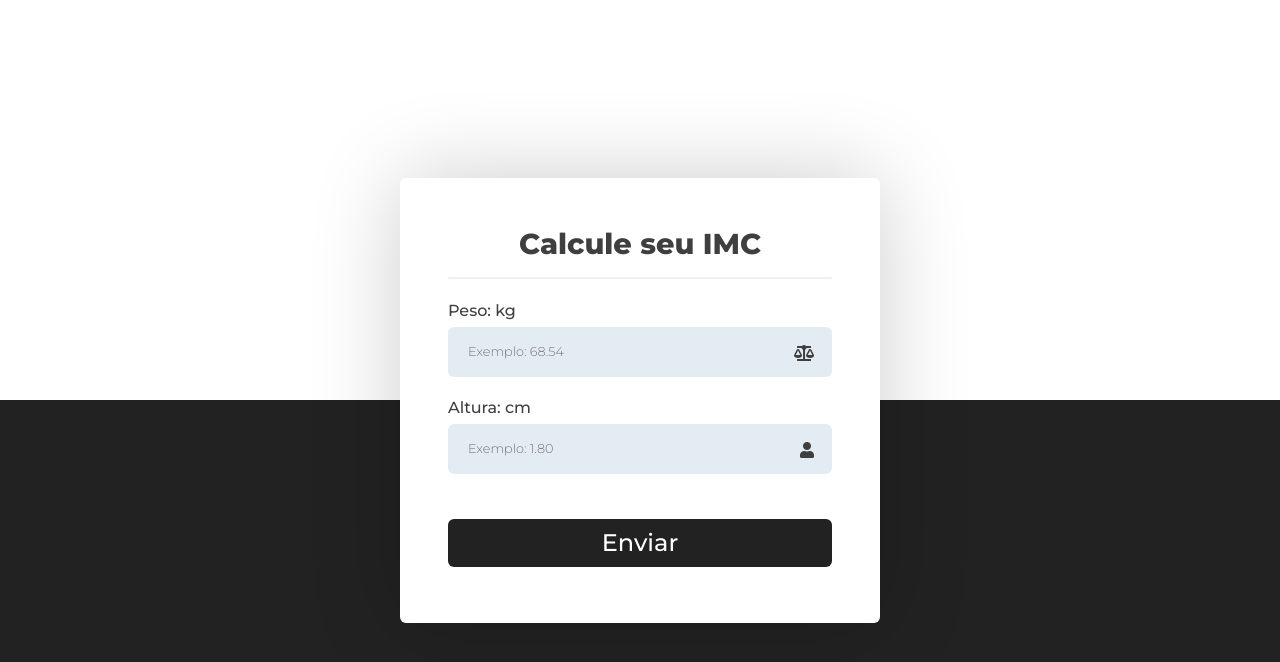
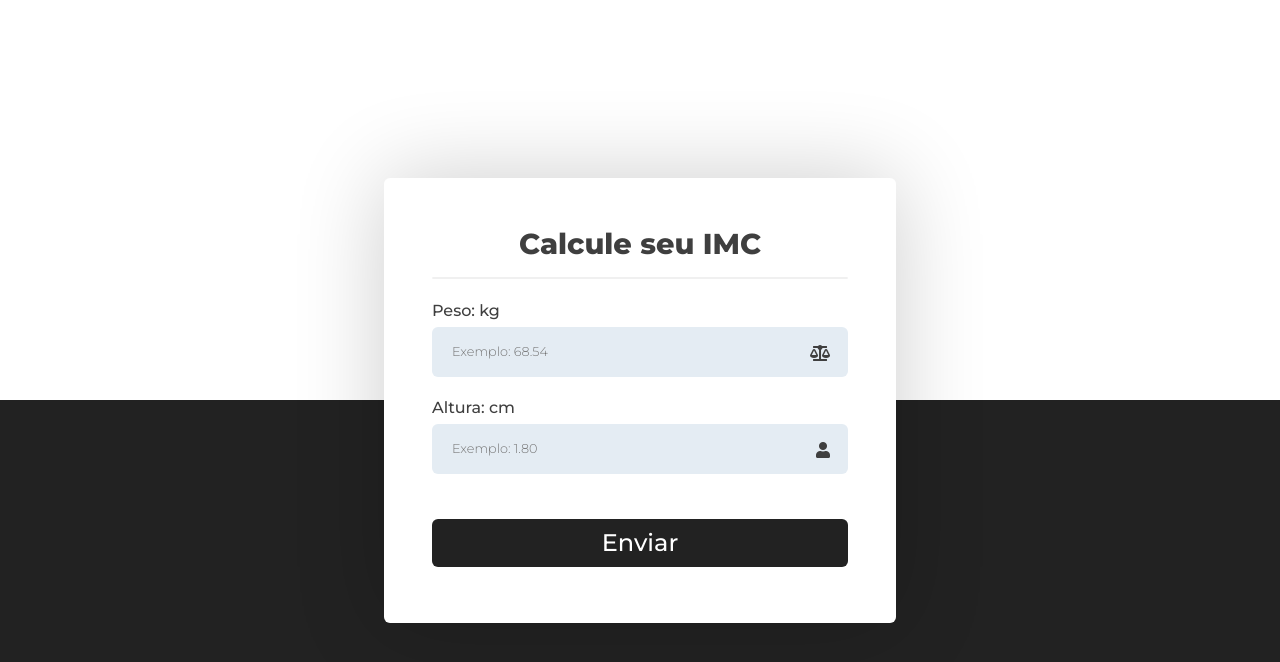
Before and after one commit to rwietter/body-mass-index, a plain HTML site: page index.html in a window 1280 px wide. Drawn offline with Linux system fonts and the light colour scheme.

Commit message:
fix: styles

```diff
--- a/static/css/styles.css
+++ b/static/css/styles.css
@@ -1,6 +1,10 @@
 /* --- CSS STYLE --- */
-@import url("https://fonts.googleapis.com/css2?family=Montserrat:wght@300;500;600;800;900&display=swap");
-*, *::after, *::before, body, html {
+@import url('https://fonts.googleapis.com/css2?family=Montserrat:wght@300;500;600;800;900&display=swap');
+*,
+*::after,
+*::before,
+body,
+html {
   box-sizing: border-box;
   padding: 0;
   margin: 0;
@@ -14,13 +18,12 @@ body {
   height: 100vh;
   width: 100%;
   background: #222222;
-  align-content: center;
   text-rendering: optimizeLegibility;
   -webkit-font-smoothing: antialiased;
   -moz-osx-font-smoothing: grayscale;
   display: flex;
   justify-content: center;
-  position: relative;
+  overflow: hidden;
   align-items: center;
 }
 
@@ -33,34 +36,21 @@ body {
   height: 50%;
 }
 
-/* botton background */
-.bottom-background {
-  display: flex;
-  width: 100%;
-  height: 50%;
-  max-height: 100%;
-  bottom: 0;
-  position: absolute;
-  background: #222222;
-}
-
 /* container form */
 .container {
-  display: -webkit-box;
-  display: -ms-flexbox;
-  display: flex;
+  width: 100%;
+  max-width: 40%;
+  min-width: 25rem;
+  display: grid;
+  grid-template-columns: 1fr;
+  grid-template-areas: 'header';
   -webkit-box-orient: vertical;
   -webkit-box-direction: normal;
-  -ms-flex-flow: column nowrap;
   flex-flow: column wrap;
   padding: 3rem;
-  z-index: 6;
   position: absolute;
   border-radius: 6px;
-  min-width: 30rem;
-  max-width: 35rem;
   margin: 0 10px;
-  height: max-content;
   background: white;
   -webkit-box-shadow: 0 0 90px rgba(0, 0, 0, 0.2);
   box-shadow: 0 0 90px rgba(0, 0, 0, 0.2);
@@ -70,29 +60,11 @@ body {
   -o-border-radius: 6px;
 }
 
-@media screen and (max-width: 505px){
-  .container {
-    min-width: 25rem;
-  }
-}
-
-@media screen and (max-width: 417px){
-  .container {
-    min-width: 20rem;
-  }
-}
-
-@media screen and (max-width: 345px){
-  .container {
-    min-width: 15rem;
-  }
-}
-
 /* title */
 .title-container {
   text-align: center;
   text-decoration: none;
-  font-family: "Montserrat";
+  font-family: 'Montserrat';
   font-size: clamp(1.2rem, 1rem + 1vw, 3rem);
   font-weight: 700;
   color: #3f3f3f;
@@ -100,12 +72,13 @@ body {
 }
 
 /* label title peso and altura */
-.label-container, .button-container {
+.label-container,
+.button-container {
   text-align: center;
   width: 100%;
   font-size: clamp(0.75rem, 1rem + 1vw, 1rem);
   line-height: 2;
-  font-family: "Montserrat";
+  font-family: 'Montserrat';
   color: #3f3f3f;
   font-weight: 400;
   margin-bottom: 1vh;
@@ -137,7 +110,7 @@ body {
   margin-bottom: 15px;
   height: 3.125rem;
   padding: 0 1.25rem;
-  font-family: "Montserrat";
+  font-family: 'Montserrat';
   font-size: clamp(0.5rem, 1rem + 1vw, 0.8rem);
   outline: none;
   border-style: none;
@@ -160,7 +133,7 @@ body {
   border: none;
   background: #222222;
   color: white;
-  font-family: "Montserrat";
+  font-family: 'Montserrat';
   font-weight: 500;
   font-size: clamp(1rem, 1rem + 1vw, 1.5rem);
   text-align: center;
@@ -178,18 +151,19 @@ body {
   box-shadow: 0 0em 20px rgba(0, 0, 0, 0.3);
 }
 
-.altura:invalid, .peso:invalid {
+.altura:invalid,
+.peso:invalid {
   border: #d23669 solid 3px;
 }
 
 /* result calc */
 .successful-result {
-  background: #5A3DBB;
+  background: #5a3dbb;
   color: white;
   padding: 10px 20px;
   font-size: clamp(0.8rem, 1rem + 1vw, 1rem);
   font-weight: 400;
-  font-family: "Montserrat";
+  font-family: 'Montserrat';
   border-radius: 6px;
   margin: 0.5rem 0 0 0;
 }
@@ -201,7 +175,7 @@ body {
   padding: 10px 20px;
   font-size: clamp(0.5rem, 1rem + 1vw, 1rem);
   font-weight: 400;
-  font-family: "Montserrat";
+  font-family: 'Montserrat';
   border-radius: 6px;
   margin: 0.5rem 0 0 0;
 }
```
